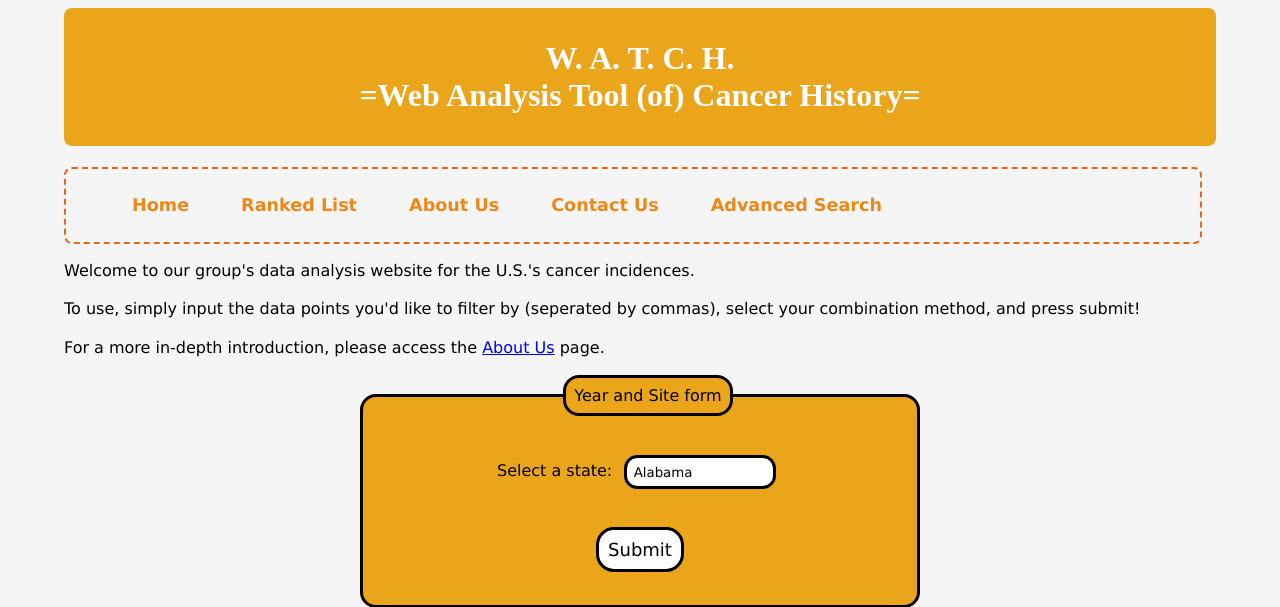
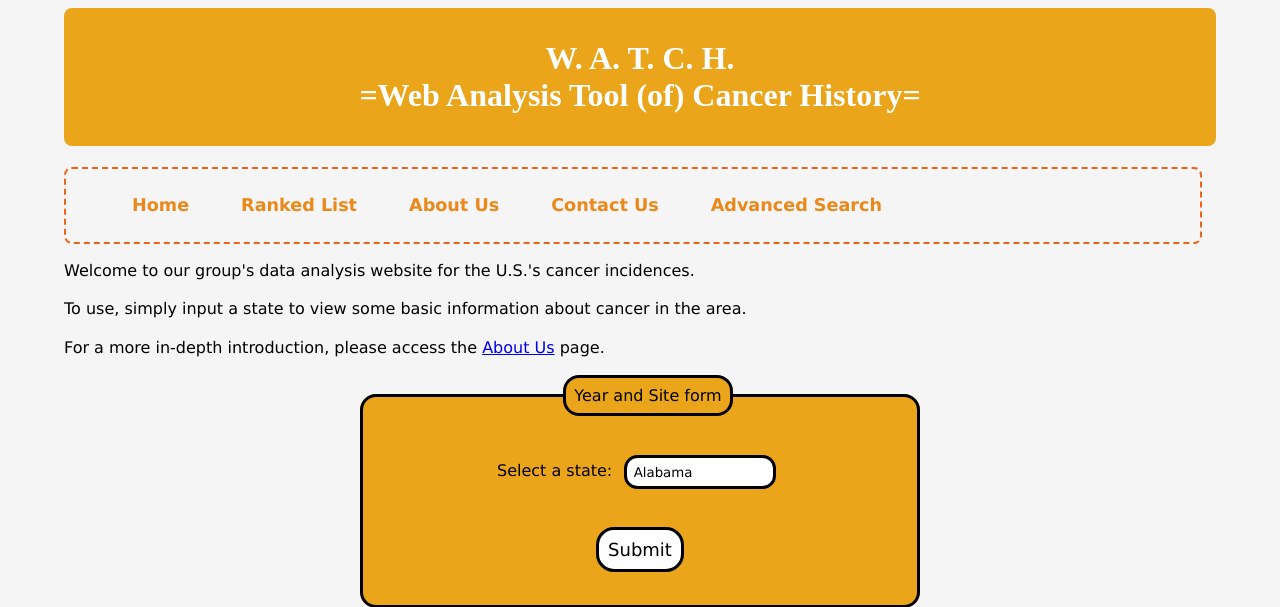
Before and after one commit to CS257-F23/team-project-b, a Flask app: page / in a window 1280 px wide. Shown: the top 607 px of the page. Run offline with Flask 3, Linux system fonts and the light colour scheme.

Commit message:
fixed routing bug

```diff
--- a/templates/home_page.html
+++ b/templates/home_page.html
@@ -2,16 +2,16 @@
 <html>
     {% block content %}
         <p>Welcome to our group's data analysis website for the U.S.'s cancer incidences.</p>
-        <p>To use, simply input the data points you'd like to filter by (seperated by commas), select your combination method, and press submit!</p>
+        <p>To use, simply input a state to view some basic information about cancer in the area.</p>
         <p>For a more in-depth introduction, please access the <a href="/about">About Us</a> page.</p>
-        <form action = "rankedLists" method = "post">
+        <form action = "stateinfo" method = "post">
             <fieldset>
                 <legend>Year and Site form</legend>
 
                 <p><label for="state">Select a state:</label>
                 <select name="state_for_info_page" id="state_for_info_page">
                     <option value="Alabama" selected>Alabama</option>
-                    {%for site in (['Alabama', 'Alaska', 'Arizona', 'Arkansas', 'California', 'Colorado', 'Connecticut', 'Delaware', 'District of Columbia', 'Florida', 'Georgia', 'Hawaii', 'Idaho', 'Illinois', 'Indiana', 'Iowa', 'Kansas', 'Kentucky', 'Louisiana', 'Maine', 'Maryland', 'Massachusetts', 'Michigan', 'Minnesota', 'Mississippi', 'Missouri', 'Montana', 'Nebraska', 'Nevada', 'New Hampshire', 'New Jersey', 'New Mexico', 'New York', 'North Carolina', 'North Dakota', 'Ohio', 'Oklahoma', 'Oregon', 'Pennsylvania', 'Rhode Island', 'South Carolina', 'South Dakota', 'Tennessee', 'Texas', 'Utah', 'Vermont', 'Virginia', 'Washington', 'West Virginia', 'Wisconsin', 'Wyoming'])%}
+                    {%for site in (['Alaska', 'Arizona', 'Arkansas', 'California', 'Colorado', 'Connecticut', 'Delaware', 'District of Columbia', 'Florida', 'Georgia', 'Hawaii', 'Idaho', 'Illinois', 'Indiana', 'Iowa', 'Kansas', 'Kentucky', 'Louisiana', 'Maine', 'Maryland', 'Massachusetts', 'Michigan', 'Minnesota', 'Mississippi', 'Missouri', 'Montana', 'Nebraska', 'Nevada', 'New Hampshire', 'New Jersey', 'New Mexico', 'New York', 'North Carolina', 'North Dakota', 'Ohio', 'Oklahoma', 'Oregon', 'Pennsylvania', 'Rhode Island', 'South Carolina', 'South Dakota', 'Tennessee', 'Texas', 'Utah', 'Vermont', 'Virginia', 'Washington', 'West Virginia', 'Wisconsin', 'Wyoming'])%}
                     <option value="{{site}}">{{site}}</option>
                     {%endfor%}
                 </select>
--- a/templates/state_info_display.html
+++ b/templates/state_info_display.html
@@ -2,7 +2,7 @@
 <html>
     {% block content %}
         <p>This is our information display page for the Cancer Incidences dataset navigation software: the W. A. T. C. H. - Web Analysis Tool (of) Cancer History.</p>
-        <h2>Between 2000-2020, there were {{total_count}} cases of cancer in {{state_choice</h2>
+        <h2>Between 2000-2020, there were {{total_count}} cases of cancer in {{state_choice}}</h2>
         <h3>In {{state_choice}}, the following cancer sites had the highest number of cases between the years 2000 and 2020:</h2>
         <div class="row">
             <div class="column">
```
